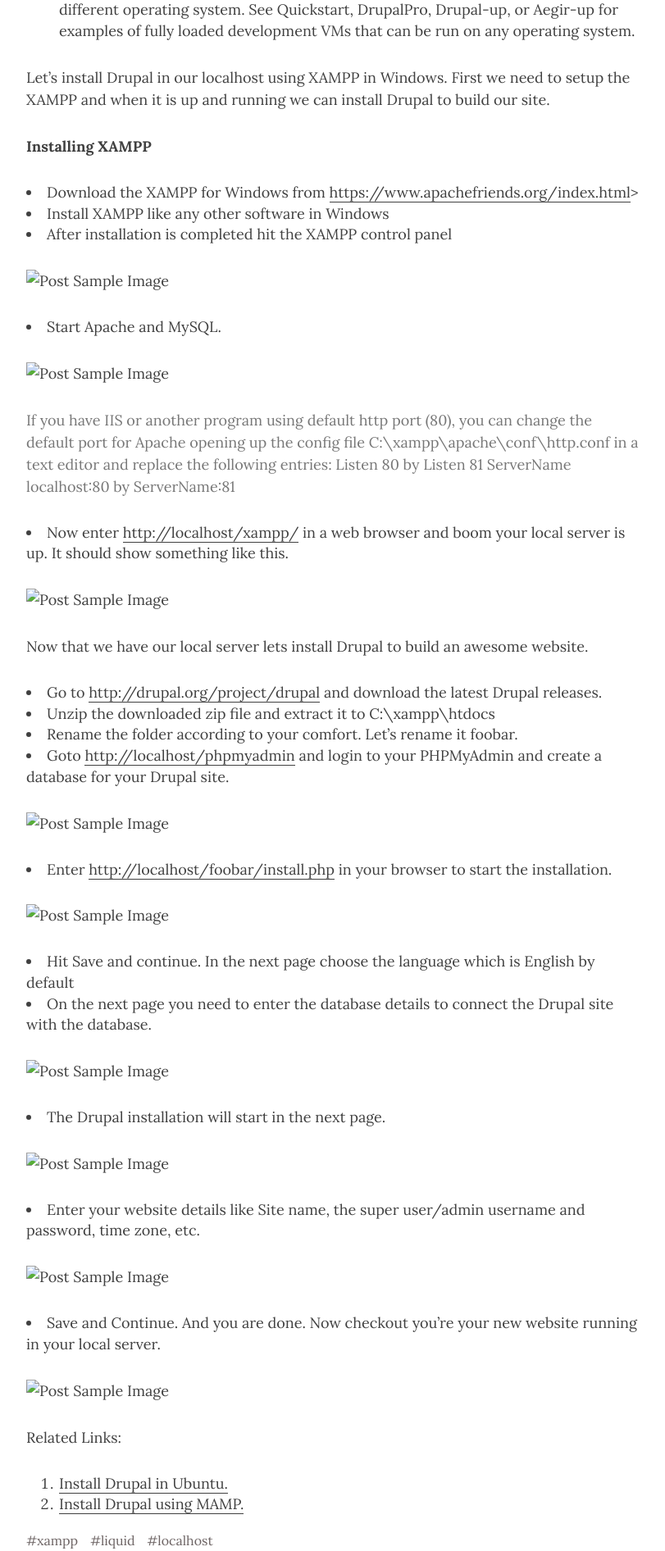
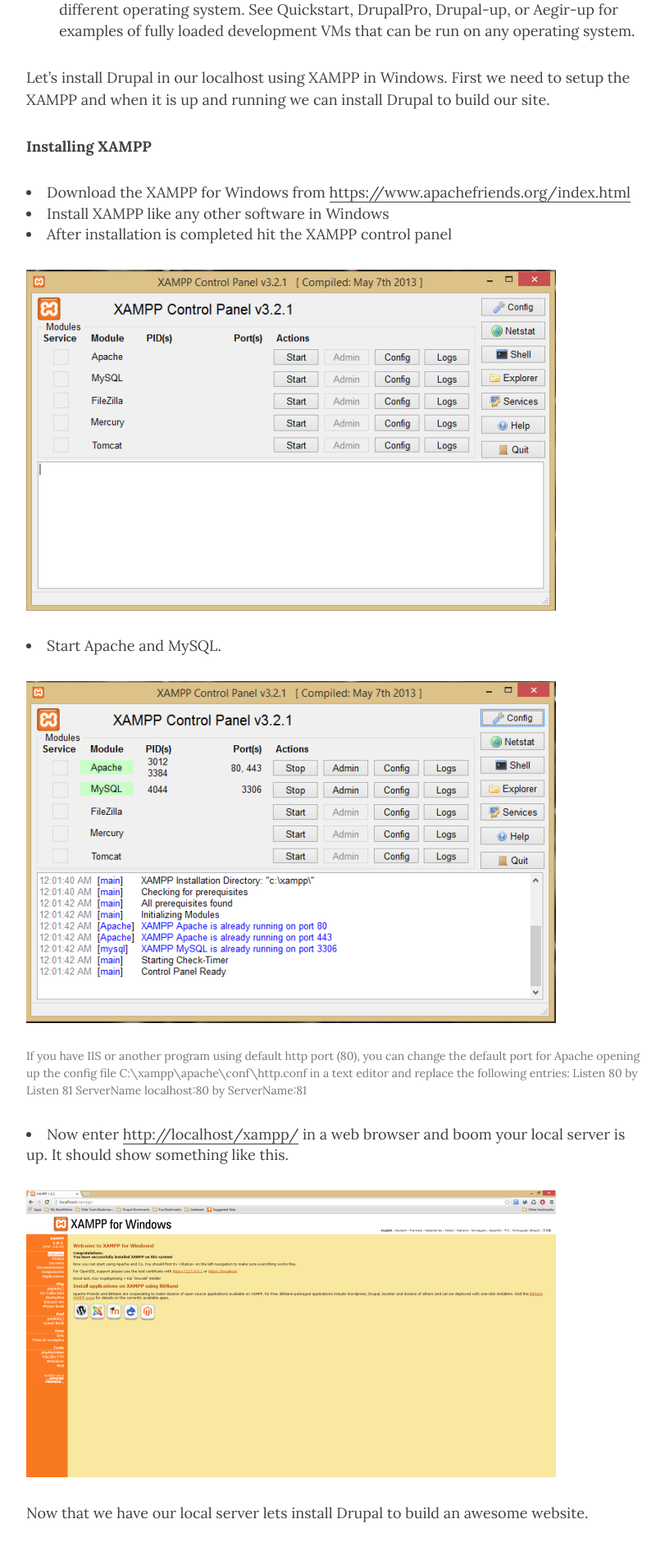
Before and after one commit to imalabya/imalabya.github.io, a Jekyll site: the page built from _posts/2014-09-01-there-is-no-place-like-127-0-0-1.markdown, in a window 1280 px wide. Shown: the part 738-2630 px from the top of the page at 82% size, without its empty margins (233-1044 px from the left). Built offline with Jekyll 4.4.1, drawn with Linux system fonts in a browser that asks for light colours; nearby versions of some CDN libraries; comment, search, counter and statistics services are not loaded.

Commit message:
New post

```diff
--- a/_includes/publications.html
+++ b/_includes/publications.html
@@ -8,17 +8,17 @@
   </a>
   <ul>
     <li>
-      <p class="text-muted">
+      <p>
         Explore the new features of Drupal 8 through practical and interesting examples while building a fully functional recipe sharing website
       </p>
     </li>
     <li>
-      <p class="text-muted">
+      <p>
         Learn about web content management, multi-media integration, and the newly introduced native web services in Drupal 8
       </p>
     </li>
     <li>
-      <p class="text-muted">
+      <p>
         A hands-on, example-driven guide to developing Drupal websites that covers everything from site building, theme development, creating custom modules, as well as the development environment
       </p>
     </li>
--- a/_layouts/post.html
+++ b/_layouts/post.html
@@ -28,6 +28,7 @@ layout: default
 
         {{ content }}
 
+        <hr>
         <!-- Post Tags -->
         <div class="bottom-wrap">
           <div class="tags-wrap">
--- a/_posts/2014-09-01-there-is-no-place-like-127-0-0-1.markdown
+++ b/_posts/2014-09-01-there-is-no-place-like-127-0-0-1.markdown
@@ -16,22 +16,22 @@ tags:       xampp liquid localhost
 <p>Let’s install Drupal in our localhost using XAMPP in Windows. First we need to setup the XAMPP and when it is up and running we can install Drupal to build our site.</p>
 **Installing XAMPP**
 
-<li> Download the XAMPP for Windows from https://www.apachefriends.org/index.html> </li>
+<li> Download the XAMPP for Windows from https://www.apachefriends.org/index.html </li>
 <li>Install XAMPP like any other software in Windows</li>
 <li>After installation is completed hit the XAMPP control panel</li>
 
-  <img src="{{ site.baseurl }}/img/there-is-no-place-like/1.png" alt="Post Sample Image">
+  <img src="{{ site.baseurl }}/img/posts/there-is-no-place-like-127-0-0-1/1.png" alt="Post Sample Image">
 
 <li>Start Apache and MySQL.</li>
 
-  <img src="{{ site.baseurl }}/img/there-is-no-place-like/capture.png" alt="Post Sample Image">
+  <img src="{{ site.baseurl }}/img/posts/there-is-no-place-like-127-0-0-1/capture.png" alt="Post Sample Image">
   <p class="text-muted">If you have IIS or another program using default http port (80), you can change the default port for Apache opening up the config file C:\xampp\apache\conf\http.conf in a text editor and replace the following entries:
   Listen 80 by Listen 81
   ServerName localhost:80 by ServerName:81</p>
 
 <li>Now enter http://localhost/xampp/ in a web browser and boom your local server is up. It should show something like this.</li>
 
-  <img src="{{ site.baseurl }}/img/there-is-no-place-like/capture-2.png" alt="Post Sample Image">
+  <img src="{{ site.baseurl }}/img/posts/there-is-no-place-like-127-0-0-1/capture-2.png" alt="Post Sample Image">
 
 Now that we have our local server lets install Drupal to build an awesome website.
 
@@ -40,27 +40,27 @@ Now that we have our local server lets install Drupal to build an awesome websit
 <li>Rename the folder according to your comfort. Let’s rename it foobar.</li>
 <li>Goto http://localhost/phpmyadmin and login to your PHPMyAdmin and create a database for your Drupal site.</li>
 
-  <img src="{{ site.baseurl }}/img/there-is-no-place-like/capture-3.png" alt="Post Sample Image">
+  <img src="{{ site.baseurl }}/img/posts/there-is-no-place-like-127-0-0-1/capture-3.png" alt="Post Sample Image">
 
 <li>Enter http://localhost/foobar/install.php in your browser to start the installation.</li>
 
-  <img src="{{ site.baseurl }}/img/there-is-no-place-like/capture-4.png" alt="Post Sample Image">
+  <img src="{{ site.baseurl }}/img/posts/there-is-no-place-like-127-0-0-1/capture-4.png" alt="Post Sample Image">
 
 <li>Hit Save and continue. In the next page choose the language which is English by default</li>
 <li>On the next page you need to enter the database details to connect the Drupal site with the database.</li>
 
-  <img src="{{ site.baseurl }}/img/there-is-no-place-like/capture-5.png" alt="Post Sample Image">
+  <img src="{{ site.baseurl }}/img/posts/there-is-no-place-like-127-0-0-1/capture-5.png" alt="Post Sample Image">
 
 <li>The Drupal installation will start in the next page.</li>
-  <img src="{{ site.baseurl }}/img/there-is-no-place-like/capture-6.png" alt="Post Sample Image">
+  <img src="{{ site.baseurl }}/img/posts/there-is-no-place-like-127-0-0-1/capture-6.png" alt="Post Sample Image">
 
 <li>Enter your website details like Site name, the super user/admin username and password, time zone, etc.</li>
 
-  <img src="{{ site.baseurl }}/img/there-is-no-place-like/capture-8.png" alt="Post Sample Image">
+  <img src="{{ site.baseurl }}/img/posts/there-is-no-place-like-127-0-0-1/capture-8.png" alt="Post Sample Image">
 
 <li>Save and Continue. And you are done. Now checkout you’re your new website running in your local server.</li>
 
-  <img src="{{ site.baseurl }}/img/there-is-no-place-like/capture-9.png" alt="Post Sample Image">
+  <img src="{{ site.baseurl }}/img/posts/there-is-no-place-like-127-0-0-1/capture-9.png" alt="Post Sample Image">
 
 Related Links:
 
--- a/css/syntax.css
+++ b/css/syntax.css
@@ -19,7 +19,7 @@
  * Courtesy of GitHub.com
  */
 
-.highlight pre, pre, .highlight .hll { background-color: #f8f8f8; border: 1px solid #ccc; padding: 6px 10px; border-radius: 3px; }
+.highlight pre, .highlight .hll { background-color: #f8f8f8; border: 1px solid #ccc; padding: 6px 10px; border-radius: 3px; }
 .highlight .c { color: #999988; font-style: italic; }
 .highlight .err { color: #a61717; background-color: #e3d2d2; }
 .highlight .k { font-weight: bold; }
--- a/css/theme.css
+++ b/css/theme.css
@@ -590,7 +590,7 @@ article a:focus {
 .tags li {
   display: inline-block;
   list-style: none;
-  padding: 10px 10px 10px 0;
+  padding: 0 10px 0 0;
   font-size: 16px;
 }
 .tags li a {
@@ -624,6 +624,7 @@ article a:focus {
 }
 .bottom-wrap .tags-wrap {
   float: left;
+  width: 70%;
 }
 .bottom-wrap .social-sharing-wrap {
   float: right;
@@ -768,3 +769,11 @@ article a:focus {
   margin: 10px 0;
   font-size: 16px;
 }
+.text-muted {
+  font-size: 14px;
+}
+pre {
+  background: white;
+  border-radius: 0;
+  border-left: 5px solid #404040;
+}
```
Also changed, not shown: _posts/2014-09-02-setup-a-virtual-host-for-your-site-in-xampp.markdown (added, +66 -0 lines), less/theme.less (+12 -1 lines), img/posts/there-is-no-place-like-127-0-0-1/1.png (added), img/posts/there-is-no-place-like-127-0-0-1/capture-2.png (added), img/posts/there-is-no-place-like-127-0-0-1/capture-3.png (added), img/posts/there-is-no-place-like-127-0-0-1/capture-4.png (added), img/posts/there-is-no-place-like-127-0-0-1/capture-5.png (added), img/posts/there-is-no-place-like-127-0-0-1/capture-6.png (added), img/posts/there-is-no-place-like-127-0-0-1/capture-8.png (added), img/posts/there-is-no-place-like-127-0-0-1/capture-9.png (added), img/posts/there-is-no-place-like-127-0-0-1/capture.png (added).
